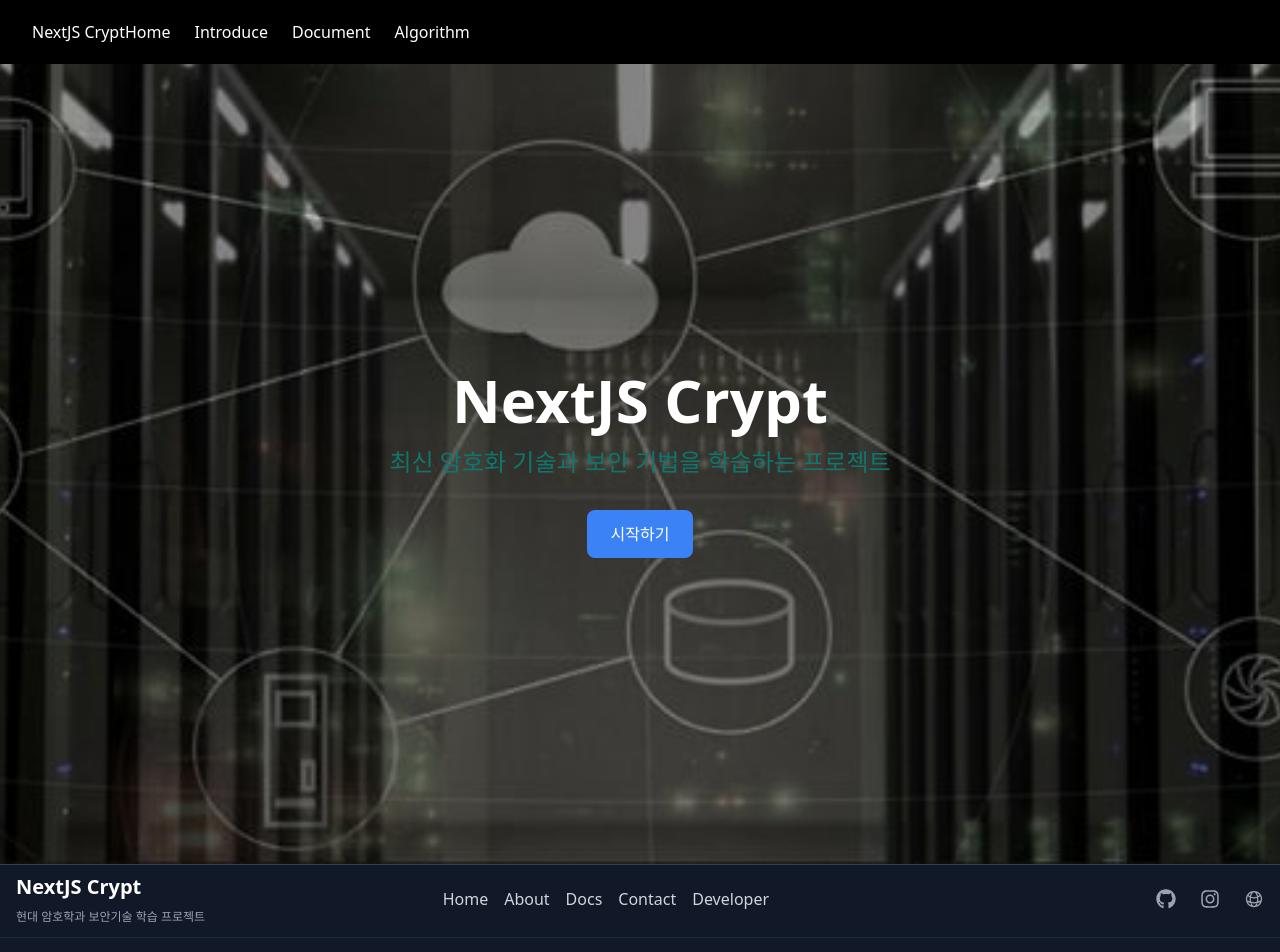
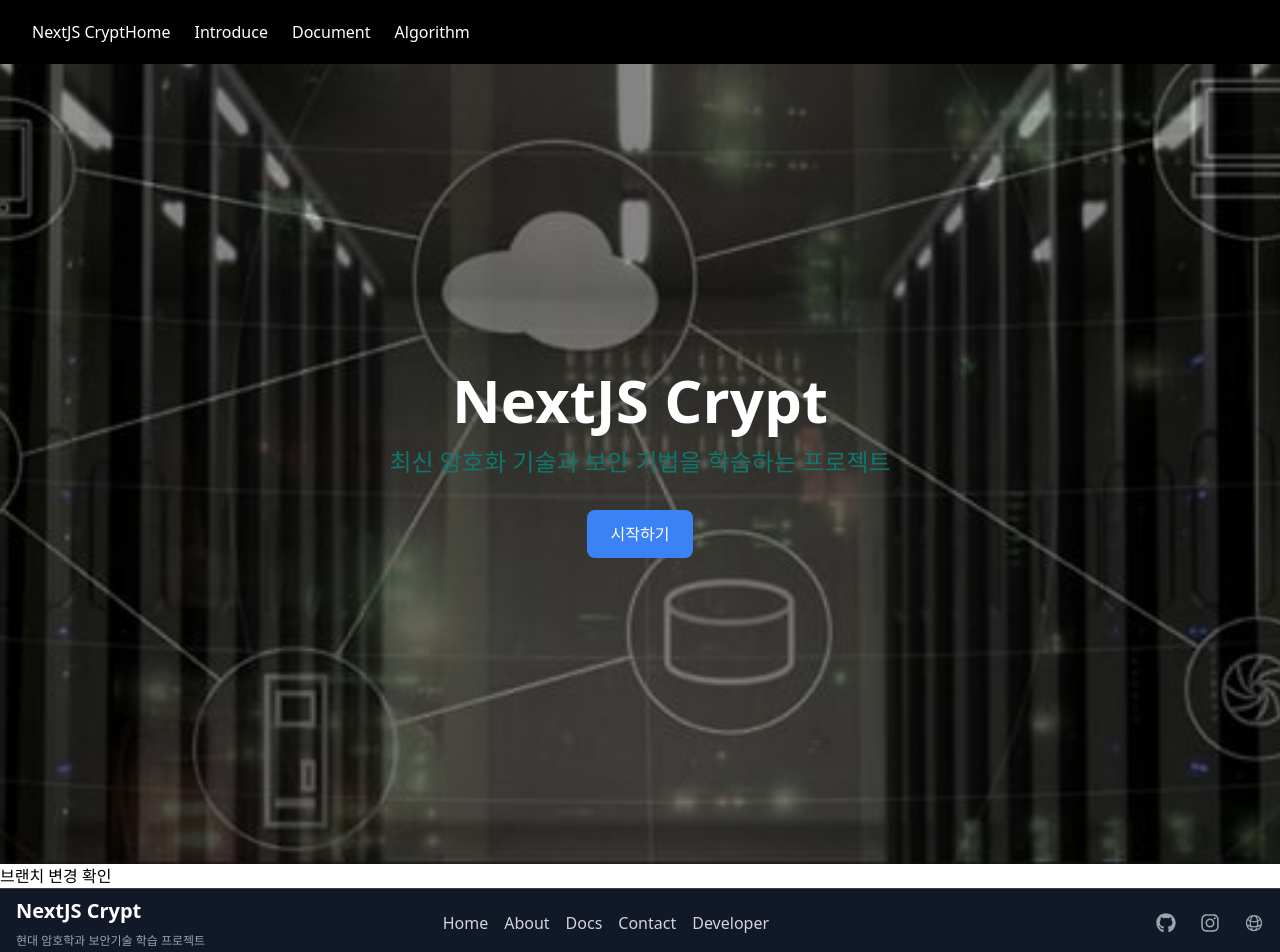
Before and after one commit to codeOccluter/nextjs_crypt, a Next.js app: page / in a window 1280 px wide. Shown: the top 952 px of the page. Built offline with nearby package versions, Linux system fonts and the light colour scheme.

Commit message:
브랜치 작업 테스트 중

```diff
--- a/app/page.tsx
+++ b/app/page.tsx
@@ -5,6 +5,7 @@ export default function Home() {
   return (
     <div>
         <Dashboard />
+        <p>브랜치 변경 확인</p>
     </div>
   )
 }
```
